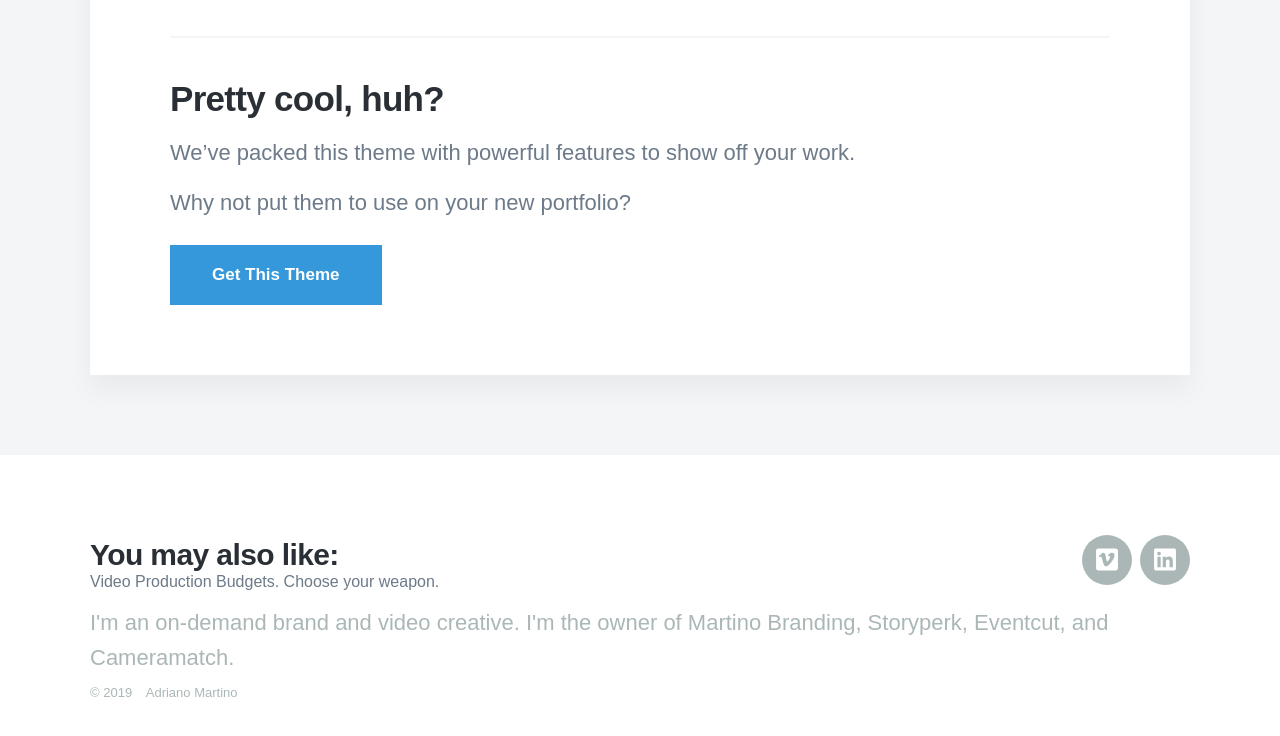
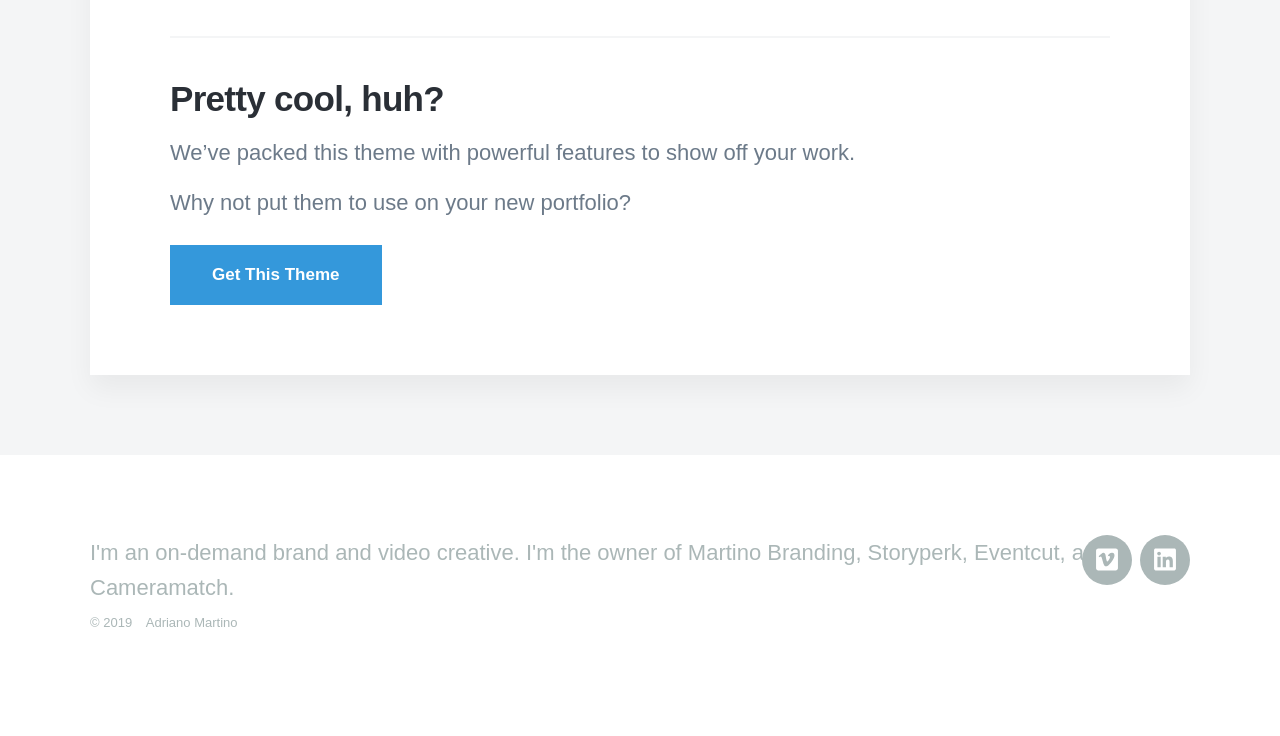
Before and after one commit to adrianomartino/amartino, a Jekyll site: the page built from _posts/2018-06-30-demo-post.md, in a window 1280 px wide and 900 px high, scrolled down 5567 px, cut to the strip 121-857 px from the top of the window. Built offline with Jekyll 4.4.1, drawn with Linux system fonts in a browser that asks for light colours; nearby versions of some CDN libraries; some web fonts are replaced; after the commit the page ends 6397 px from its top, so only the background shows below that.

Commit message:
Update footer.html

```diff
--- a/_includes/footer.html
+++ b/_includes/footer.html
@@ -1,15 +1,6 @@
 <footer class="footer">
 
 	<div class="wrap">
-
-
-                {% if page.is_post %}
-		<!-- related posts -->
-		<h3>You may also like:</h3>
-		{% for p in site.related_posts %}
-                 {{ p.title }}
-                {% endfor %}
-		{% endif %}
 
 		<p class="footer__text">{{ site.data.settings.footer_settings.footer_tagline }}</p>
 
```
